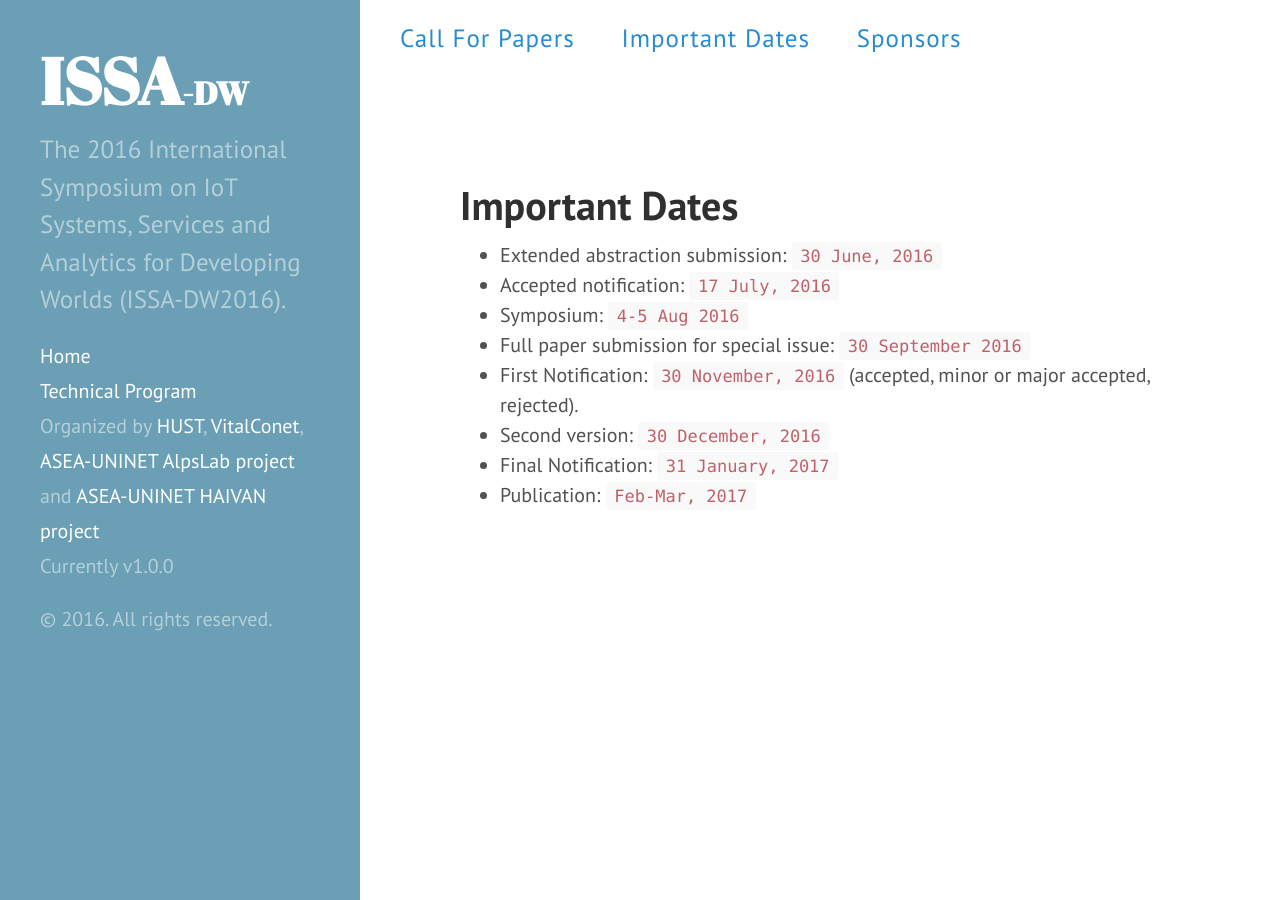
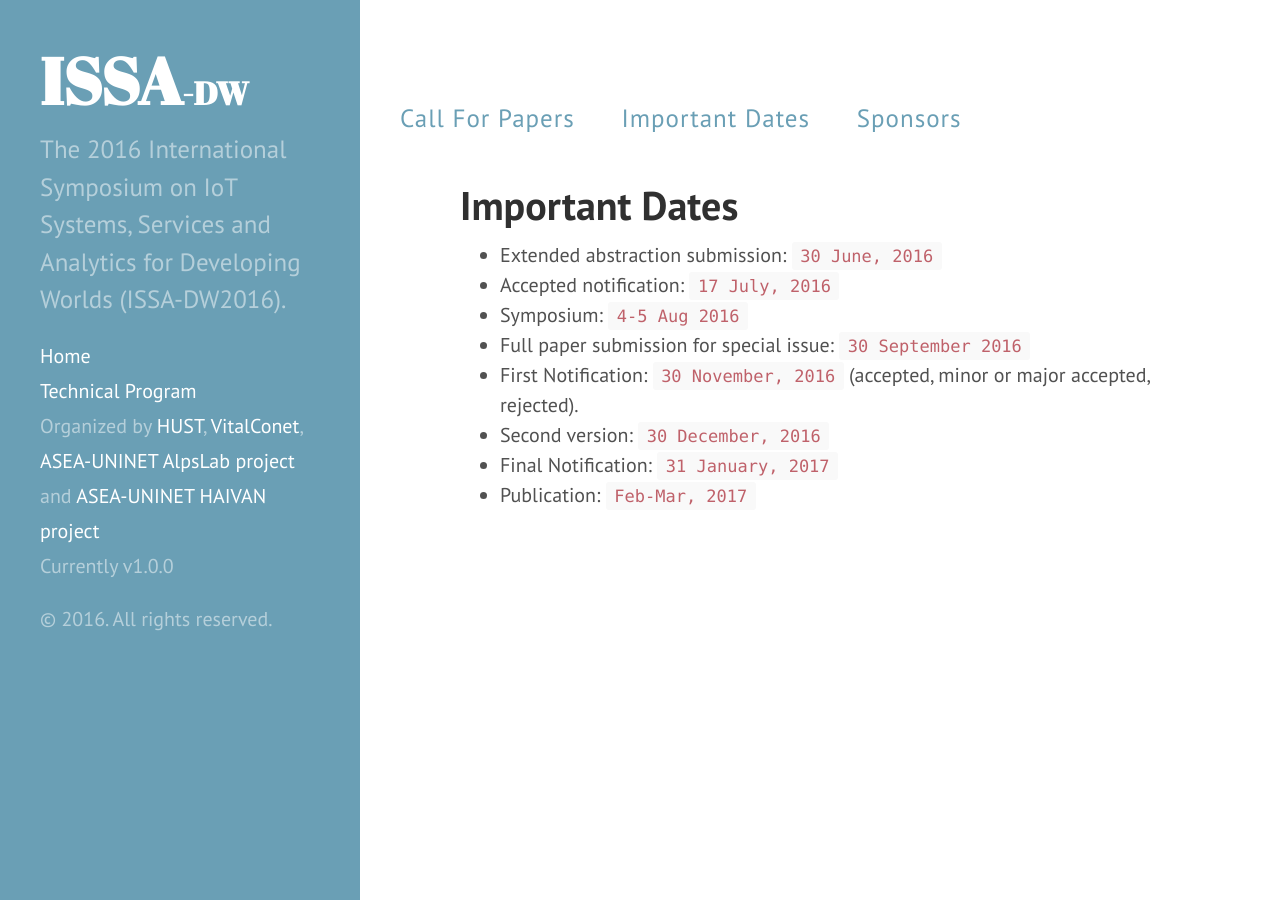
Before and after one commit to issadw/issadw.github.io, a Jekyll site: the page built from important_dates.md, in a window 1280 px wide. Built offline with Jekyll 4.4.1, drawn with Linux system fonts in a browser that asks for light colours.

Commit message:
Update CSS

```diff
--- a/_layouts/default.html
+++ b/_layouts/default.html
@@ -3,8 +3,8 @@
 	{% include head.html %}
 	<body class="theme-base-0d">
 		{% include sidebar.html %}
-		{% include top.html %}
 		<div class="content container">
+      {% include top.html %}
 			{{ content }}
 		</div>
 	</body>
```
